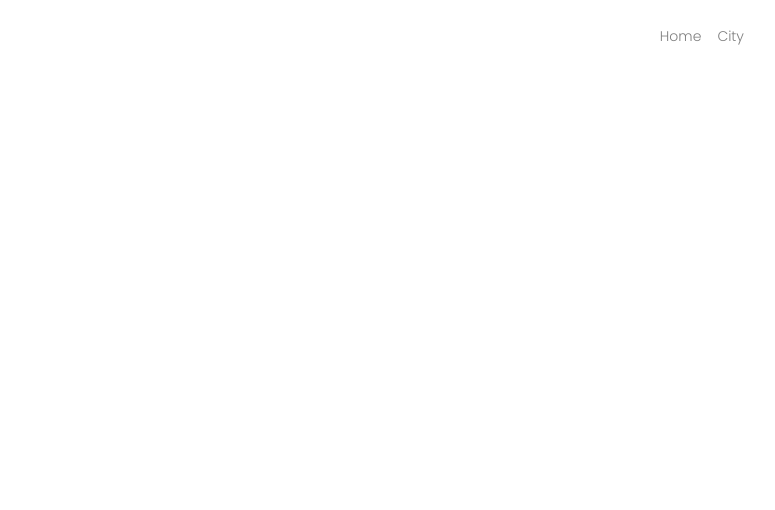
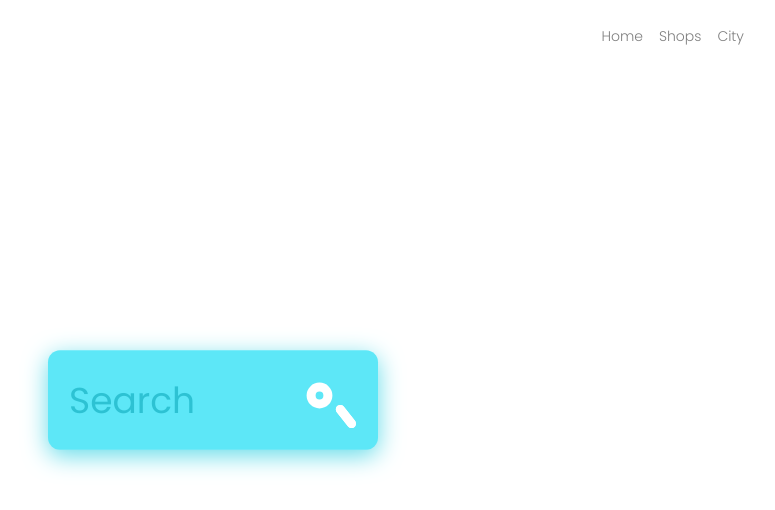
Before and after one commit to figo5530/React-Project, a React (Create React App) app in the folder frontend/: page / in a window 1280 px wide. Shown: the top 510 px of the page, without its empty margins (427-1202 px from the left). Built offline with nearby package versions, Linux system fonts and the light colour scheme.

Commit message:
clears some log statements and implements a home page.

```diff
--- a/frontend/src/App.js
+++ b/frontend/src/App.js
@@ -4,6 +4,7 @@ import NavBar from './NavBar'
 import React from 'react'
 import ShopsContainer from './shops/ShopsContainer';
 import {Route, Switch} from 'react-router-dom'
+import HomePage from './homepage/HomePage'
 
 
 function App () {
@@ -17,6 +18,7 @@ function App () {
 
       <Switch>
         <Route path='/shops' render={routerProps => <ShopsContainer {...routerProps} />} />
+        <Route path='/' render={() => <HomePage />} />
       </Switch>
       </>
     )
--- a/frontend/src/NavBar.js
+++ b/frontend/src/NavBar.js
@@ -5,7 +5,8 @@ export default function NavBar() {
     return (
         <div className="collapse navbar-collapse offset">
             <ul className="nav navbar-nav menu_nav ml-auto">
-                <li className="nav-item"><Link className="nav-link" to="/shops">Home</Link></li>
+                <li className="nav-item"><Link className="nav-link" to="/">Home</Link></li>
+                <li className="nav-item"><Link className="nav-link" to="/shops">Shops</Link></li>
                 <li className="nav-item"><Link className="nav-link" to="/">City</Link></li>
             </ul>
         </div>
--- /dev/null
+++ b/frontend/src/homepage/HomePage.js
@@ -0,0 +1,25 @@
+import React, {Component} from "react"
+import './homepageCSS.css'
+class HomePage extends Component {
+    render() {
+        return(
+            <div id="cover">
+                <form id="hp-form">
+                    <div className="tb">
+                        <div className="td">
+                            <input id="hp-input" type='text' placeholder="Search"></input>
+                        </div>
+                        <div className="td" id="s-cover">
+                            <button id="hp-bt" type="submit">
+                                <div id="s-circle"></div>
+                                <span></span>
+                            </button>
+                        </div>
+                    </div>
+                </form>
+            </div>
+        )
+    }
+
+}
+export default HomePage
--- /dev/null
+++ b/frontend/src/homepage/homepageCSS.css
@@ -0,0 +1,151 @@
+*{
+    outline: none;
+}
+.tb
+{
+    display: table;
+    width: 100%;
+}
+
+.td
+{
+    display: table-cell;
+    vertical-align: middle;
+}
+
+#hp-input, #hp-bt
+{
+    color: #fff;
+    padding: 0;
+    margin: 0;
+    border: 0;
+    background-color: transparent;
+}
+
+#cover
+{
+    position: absolute;
+    top: 50%;
+    left: 0;
+    right: 0;
+    width: 550px;
+    padding: 35px;
+    margin: -83px auto 0 auto;
+    background-color: #5de7f7;
+    border-radius: 20px;
+    box-shadow: 0 10px 40px #64dce9, 0 0 0 20px #ffffffeb;
+    transform: scale(0.6);
+}
+
+#hp-form
+{
+    height: 96px;
+}
+
+#hp-input[type="text"]
+{
+    width: 100%;
+    height: 96px;
+    font-size: 60px;
+    line-height: 1;
+}
+
+#hp-input[type="text"]::placeholder
+{
+    color: #2dc2d3;
+}
+
+#s-cover
+{
+    width: 1px;
+    padding-left: 35px;
+}
+
+#hp-bt
+{
+    position: relative;
+    display: block;
+    width: 84px;
+    height: 96px;
+    cursor: pointer;
+}
+
+#s-circle
+{
+    position: relative;
+    top: -8px;
+    left: 0;
+    width: 43px;
+    height: 43px;
+    margin-top: 0;
+    border-width: 15px;
+    border: 15px solid #fff;
+    background-color: transparent;
+    border-radius: 50%;
+    transition: 0.5s ease all;
+}
+
+#hp-bt span
+{
+    position: absolute;
+    top: 68px;
+    left: 43px;
+    display: block;
+    width: 45px;
+    height: 15px;
+    background-color: transparent;
+    border-radius: 10px;
+    transform: rotateZ(52deg);
+    transition: 0.5s ease all;
+}
+
+#hp-bt span:before, #hp-bt span:after
+{
+    content: '';
+    position: absolute;
+    bottom: 0;
+    right: 0;
+    width: 45px;
+    height: 15px;
+    background-color: #fff;
+    border-radius: 10px;
+    transform: rotateZ(0);
+    transition: 0.5s ease all;
+}
+
+#s-cover:hover #s-circle
+{
+    top: -1px;
+    width: 67px;
+    height: 15px;
+    border-width: 0;
+    background-color: #fff;
+    border-radius: 20px;
+}
+
+#s-cover:hover span
+{
+    top: 50%;
+    left: 56px;
+    width: 25px;
+    margin-top: -9px;
+    transform: rotateZ(0);
+}
+
+#s-cover:hover #hp-bt span:before
+{
+    bottom: 11px;
+    transform: rotateZ(52deg);
+}
+
+#s-cover:hover #hp-bt span:after
+{
+    bottom: -11px;
+    transform: rotateZ(-52deg);
+}
+#s-cover:hover #hp-bt span:before, #s-cover:hover #hp-bt span:after
+{
+    right: -6px;
+    width: 40px;
+    background-color: #fff;
+}
--- a/frontend/src/reducers/manageShop.js
+++ b/frontend/src/reducers/manageShop.js
@@ -6,7 +6,7 @@ export default function manageShop (state={ shops: [] },action) {
         case "DELETE_REVIEW":
             const deleteReivewShop = state.shops.find(s => s.id === action.payload.shopId)
             deleteReivewShop.reviews = deleteReivewShop.reviews.filter(r => r.id !== action.payload.reviewId)
-            return {shops: state.shops}
+            return {shops: [...state.shops], deleteReivewShop}
 
         case "ADD_REVIEW":
             const updatedShop = state.shops.find(shop => shop.id === action.payload.shop.id)
--- a/frontend/src/reviews/ReviewsContainer.js
+++ b/frontend/src/reviews/ReviewsContainer.js
@@ -14,11 +14,10 @@ class ReviewsContainer extends Component {
             <>
             <div className="section-top-border">
                 <h3 className="mb-30 title_color">Reviews</h3>
-                {console.log(this.props.shop.reviews)}
                 <Reviews key={this.props.shop.id} deleteReview={this.props.deleteReview} shopId={this.props.shop.id} reviews={this.props.shop.reviews}/>
             </div>
             <div className="section-top-border">
-                <h3 className="mb-30 title_color">Comment down here</h3>
+                <h3 className="mb-30 title_color">Comment</h3>
                 <ReviewForm shopId={this.props.shop.id} addReview={this.props.addReview}/>
             </div>
             </>
--- a/frontend/src/shops/Shops.js
+++ b/frontend/src/shops/Shops.js
@@ -8,14 +8,14 @@ class Shops extends Component {
         if (this.props.searchTerm === '') {
             return (
                 <ul>
-                    {this.props.shops.filter(shop => shop.id <= 30).map(shop => <Link to={`/shops/${shop.id}`}><Shop shop={shop}/></Link>)}
+                    {this.props.shops.filter(shop => shop.id <= 30).map(shop => <Link key={shop.id} to={`/shops/${shop.id}`}><Shop key={shop.id} shop={shop} /></Link>)}
                 </ul>
             )
         }
         else {
             return (
                 <ul>
-                    {this.props.shops.filter(shop => shop.name.includes(this.props.searchTerm)).map(shop => <Link to={`/shops/${shop.id}`}><Shop shop={shop}/></Link>)}
+                    {this.props.shops.filter(shop => shop.name.includes(this.props.searchTerm)).map(shop => <Link key={shop.id} to={`/shops/${shop.id}`}><Shop key={shop.id} shop={shop} /></Link>)}
                 </ul>
             )
         }
--- a/frontend/src/shops/ShopsContainer.js
+++ b/frontend/src/shops/ShopsContainer.js
@@ -28,7 +28,6 @@ class ShopsContainer extends Component {
             <div className="container">
                 <div className="section-top-border">
                     <ShopInput handleSetSearchTerm={this.setSearchTerm}/>
-                    {console.log(this.state.searchTerm)}
                 </div>
                 <div className="section-top-border">
                     <Route exact path={this.props.match.url} render={() => <Shops searchTerm={this.state.searchTerm}/>}/>
```
